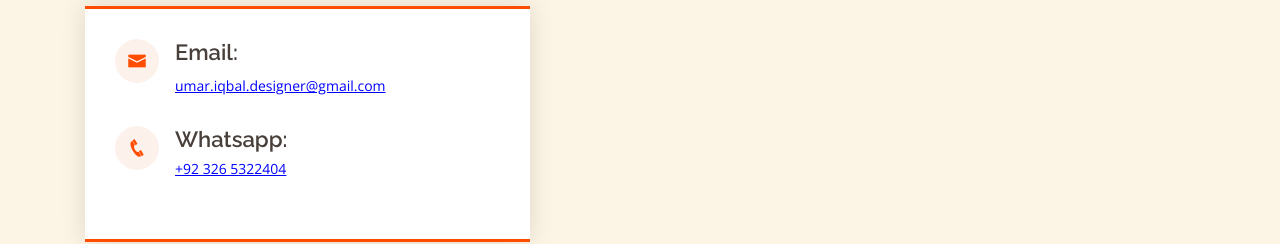
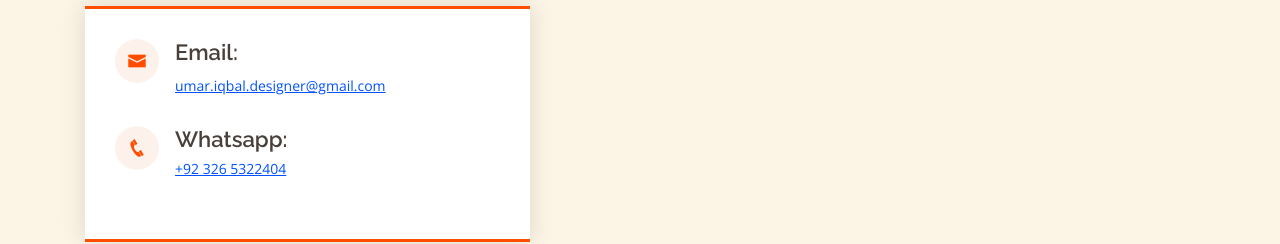
Before and after one commit to umar-designer/Portfolio, a plain HTML site: page index.html in a window 1280 px wide. Shown: the part 3599-3843 px from the top of the page. Drawn offline with nearby package versions, Linux system fonts and the light colour scheme.

Commit message:
style.css

```diff
--- a/assets/css/style.css
+++ b/assets/css/style.css
@@ -1121,7 +1121,7 @@ section {
   }
 }
 .whatsapp-link {
-  color: blue !important; /* Make sure the text is blue */
+  color: #0051ff !important; /* Make sure the text is blue */
   text-decoration: underline !important; /* Underline the text */
   cursor: pointer; /* Makes the cursor show as a pointer when hovering over the text */
 }
@@ -1130,7 +1130,7 @@ section {
   color: #25d366 !important; /* Changes the color to WhatsApp's green when hovering */
 }
 .email a p {
-  color: blue; /* Makes the email address text blue */
+  color: #0051ff; /* Makes the email address text blue */
   text-decoration: none; /* Ensures the email is not underlined by default */
 }
 
```
